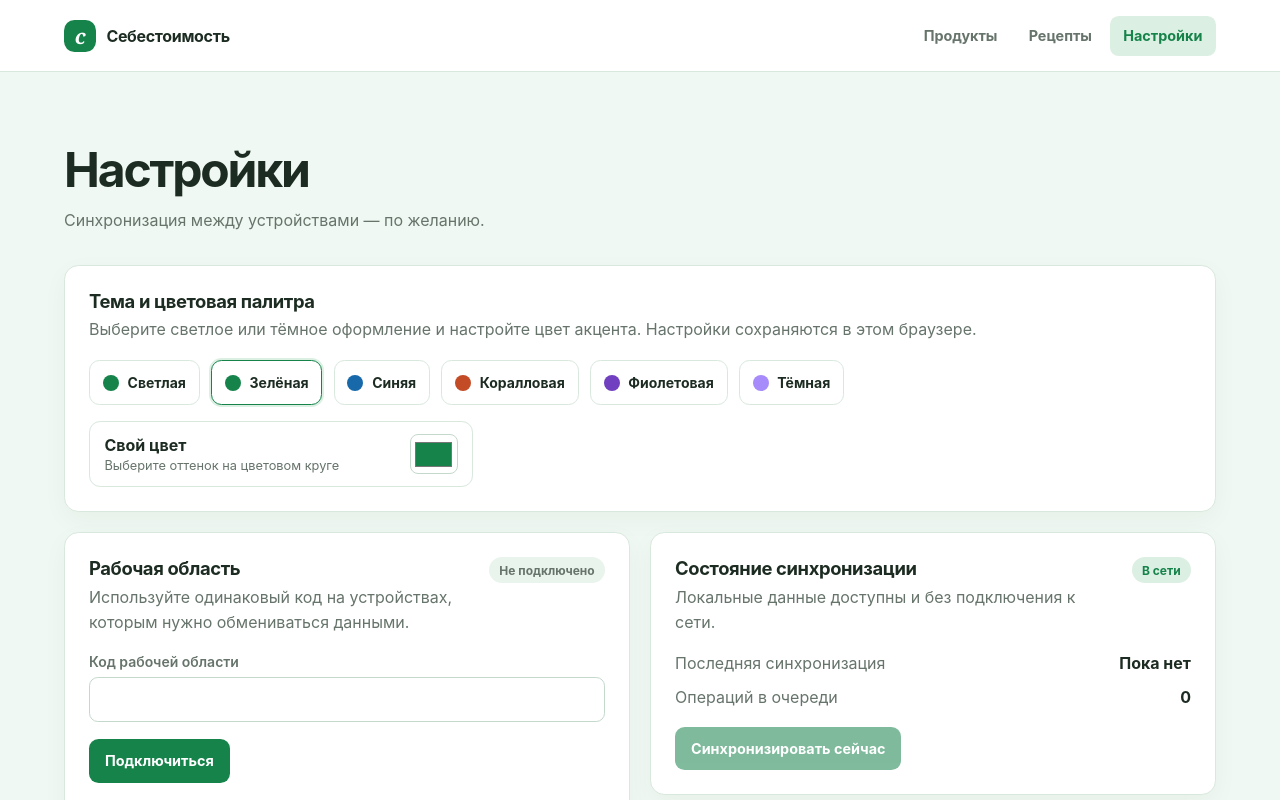
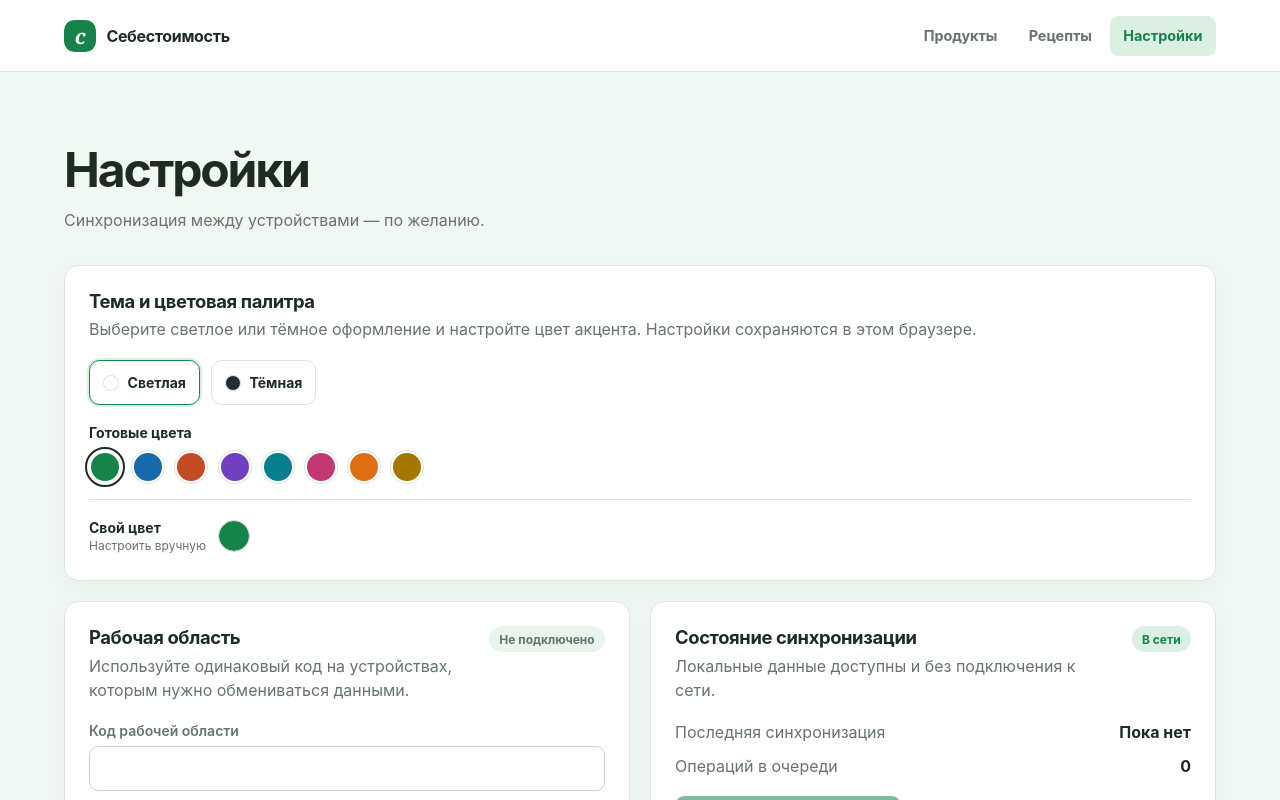
Before and after one commit to dersario/CostPrice, a React (Vite) app: page / in a window 1280 px wide. Both pictures are taken after a click on the button "Настройки". Shown: the top 800 px of the page. Built offline with nearby package versions, Linux system fonts and the light colour scheme; no server answers.

Commit message:
деплой

```diff
--- a/src/App.tsx
+++ b/src/App.tsx
@@ -14,6 +14,13 @@ type Page = 'products' | 'recipes' | 'detail' | 'settings'
 const LAST_SYNC_KEY = 'recipe-cost.last-sync-at'
 const THEME_KEY = 'recipe-cost.color-theme'
 const ACCENT_KEY = 'recipe-cost.custom-accent'
+const LEGACY_ACCENTS: Record<string, string> = {
+  green: '#16834b',
+  blue: '#1769aa',
+  terracotta: '#c34b26',
+  violet: '#7040c0',
+  dark: '#a78bfa',
+}
 
 function App() {
   const [page, setPage] = useState<Page>('products')
@@ -23,7 +30,7 @@ function App() {
   const [syncError, setSyncError] = useState<string | null>(null)
   const [lastSyncAt, setLastSyncAt] = useState<string | null>(null)
   const [queuedCount, setQueuedCount] = useState(0)
-  const [theme, setTheme] = useState<ColorTheme>('green')
+  const [theme, setTheme] = useState<ColorTheme>('light')
   const [customAccent, setCustomAccent] = useState<string | null>(null)
   const syncInProgress = useRef(false)
   const configured = isSupabaseConfigured()
@@ -45,8 +52,18 @@ function App() {
   useEffect(() => {
     try {
       const savedTheme = localStorage.getItem(THEME_KEY)
-      if (isColorTheme(savedTheme)) setTheme(savedTheme)
       const savedAccent = localStorage.getItem(ACCENT_KEY)
+      if (isColorTheme(savedTheme)) {
+        setTheme(savedTheme)
+      } else if (savedTheme && savedTheme !== 'light') {
+        setTheme('light')
+        localStorage.setItem(THEME_KEY, 'light')
+      }
+      const legacyAccent = savedTheme ? LEGACY_ACCENTS[savedTheme] : undefined
+      if (!savedAccent && legacyAccent) {
+        localStorage.setItem(ACCENT_KEY, legacyAccent)
+        setCustomAccent(legacyAccent)
+      }
       if (savedAccent && /^#[\da-f]{6}$/i.test(savedAccent)) {
         setCustomAccent(savedAccent)
       }
--- a/src/lib/themes.ts
+++ b/src/lib/themes.ts
@@ -1,10 +1,17 @@
 export const colorThemes = [
-  { id: 'light', name: 'Светлая', primary: '#16834b', surface: '#eff8f2' },
-  { id: 'green', name: 'Зелёная', primary: '#16834b', surface: '#eff8f2' },
-  { id: 'blue', name: 'Синяя', primary: '#1769aa', surface: '#edf5fc' },
-  { id: 'terracotta', name: 'Коралловая', primary: '#c34b26', surface: '#fff2ec' },
-  { id: 'violet', name: 'Фиолетовая', primary: '#7040c0', surface: '#f5f0fc' },
-  { id: 'dark', name: 'Тёмная', primary: '#a78bfa', surface: '#11151d' },
+  { id: 'light', name: 'Светлая' },
+  { id: 'dark', name: 'Тёмная' },
+] as const
+
+export const accentColors = [
+  { name: 'Зелёный', color: '#16834b' },
+  { name: 'Синий', color: '#1769aa' },
+  { name: 'Коралловый', color: '#c34b26' },
+  { name: 'Фиолетовый', color: '#7040c0' },
+  { name: 'Бирюзовый', color: '#087f8c' },
+  { name: 'Розовый', color: '#c23870' },
+  { name: 'Оранжевый', color: '#df6e13' },
+  { name: 'Золотой', color: '#a47700' },
 ] as const
 
 export type ColorTheme = (typeof colorThemes)[number]['id']
--- a/src/pages/Pages.module.css
+++ b/src/pages/Pages.module.css
@@ -453,44 +453,114 @@
   box-shadow: 0 0 0 2px var(--primary-soft);
 }
 
-.themeSwatch {
+.themePreview {
   width: 1rem;
   height: 1rem;
   border-radius: 50%;
+  border: 1px solid var(--border);
 }
 
-.colorPicker {
+.themePreviewlight {
+  background: #fff;
+}
+
+.themePreviewdark {
+  background: #252c38;
+}
+
+.accentSection {
+  display: grid;
+  gap: 0.65rem;
+  margin-top: 1.15rem;
+  color: var(--text);
+  font-size: 0.875rem;
+}
+
+.customAccentSection {
+  margin-top: 1rem;
+  padding-top: 1rem;
+  border-top: 1px solid var(--border);
+}
+
+.accentChoices {
   display: flex;
   align-items: center;
-  justify-content: space-between;
-  gap: 1rem;
-  max-width: 24rem;
-  margin-top: 1rem;
-  padding: 0.75rem 0.9rem;
-  border: 1px solid var(--border);
-  border-radius: 0.7rem;
-  color: var(--text);
-  background: var(--surface);
+  flex-wrap: wrap;
+  gap: 0.7rem;
 }
 
-.colorPicker span {
-  display: grid;
-  gap: 0.2rem;
+.accentSwatch,
+.customColorPicker {
+  width: 2rem;
+  height: 2rem;
+  border-radius: 50%;
 }
 
-.colorPicker small {
-  color: var(--muted);
-  font-size: 0.8rem;
+.accentSwatch {
+  border: 2px solid var(--surface);
+  outline: 1px solid var(--border);
+  background: var(--swatch-color);
+  cursor: pointer;
 }
 
-.colorPicker input {
-  width: 3rem;
-  height: 2.5rem;
-  padding: 0.15rem;
+.accentSwatchActive {
+  outline: 2px solid var(--text);
+  outline-offset: 2px;
+}
+
+.customColorChoice {
+  display: inline-flex;
+  align-items: center;
+  gap: 0.75rem;
+  min-height: 2.5rem;
+  color: var(--text);
+  cursor: pointer;
+}
+
+.customColorLabel {
+  display: grid;
+  gap: 0.15rem;
+}
+
+.customColorLabel strong {
+  font-size: 0.875rem;
+  font-weight: 700;
+}
+
+.customColorLabel small {
+  color: var(--muted);
+  font-size: 0.75rem;
+}
+
+.customColorPicker {
+  overflow: hidden;
   border: 1px solid var(--input-border);
-  border-radius: 0.5rem;
-  background: var(--surface);
+  padding: 0;
+  background: transparent;
   cursor: pointer;
+}
+
+.customColorChoice:hover .customColorPicker {
+  box-shadow: 0 0 0 3px var(--primary-soft);
+}
+
+.customColorPicker:focus-visible {
+  outline: 3px solid var(--primary-soft);
+  outline-offset: 2px;
+}
+
+.customColorPicker::-webkit-color-swatch-wrapper {
+  padding: 0;
+}
+
+.customColorPicker::-webkit-color-swatch {
+  border: 0;
+  border-radius: 50%;
+}
+
+.customColorPicker::-moz-color-swatch {
+  border: 0;
+  border-radius: 50%;
 }
 
 .statusPill {
--- a/src/pages/SettingsPage.tsx
+++ b/src/pages/SettingsPage.tsx
@@ -8,7 +8,7 @@ import {
   getWorkspaceCode,
   setWorkspaceCode,
 } from '../sync/workspace'
-import { colorThemes, type ColorTheme } from '../lib/themes'
+import { accentColors, colorThemes, type ColorTheme } from '../lib/themes'
 import styles from './Pages.module.css'
 
 interface SettingsPageProps {
@@ -45,6 +45,7 @@ export function SettingsPage({
   const [queueCount, setQueueCount] = useState(queuedCount)
   const [error, setError] = useState<string | null>(null)
   const [themeError, setThemeError] = useState<string | null>(null)
+  const selectedAccent = customAccent ?? accentColors[0].color
 
   useEffect(() => {
     try {
@@ -112,8 +113,6 @@ export function SettingsPage({
   function selectTheme(nextTheme: ColorTheme): void {
     try {
       localStorage.setItem('recipe-cost.color-theme', nextTheme)
-      localStorage.removeItem('recipe-cost.custom-accent')
-      onCustomAccentChange(null)
       onThemeChange(nextTheme)
       setThemeError(null)
     } catch (caught) {
@@ -121,7 +120,7 @@ export function SettingsPage({
     }
   }
 
-  function selectCustomAccent(color: string): void {
+  function selectAccent(color: string): void {
     try {
       localStorage.setItem('recipe-cost.custom-accent', color)
       onCustomAccentChange(color)
@@ -160,7 +159,7 @@ export function SettingsPage({
             </p>
           </div>
         </div>
-        <div aria-label="Цветовая схема" className={styles.themeChoices} role="group">
+        <div aria-label="Тема оформления" className={styles.themeChoices} role="group">
           {colorThemes.map((option) => (
             <button
               aria-pressed={theme === option.id}
@@ -173,31 +172,47 @@ export function SettingsPage({
               onClick={() => selectTheme(option.id)}
               type="button"
             >
-              <span
-                aria-hidden="true"
-                className={styles.themeSwatch}
-                style={{ backgroundColor: option.primary }}
-              />
+              <span aria-hidden="true" className={`${styles.themePreview} ${styles[`themePreview${option.id}`]}`} />
               <span>{option.name}</span>
             </button>
           ))}
         </div>
-        <label className={styles.colorPicker}>
-          <span>
+        <div className={styles.accentSection}>
+          <strong>Готовые цвета</strong>
+          <div aria-label="Цвет акцента" className={styles.accentChoices} role="group">
+            {accentColors.map((option) => (
+              <button
+                aria-label={option.name}
+                aria-pressed={selectedAccent === option.color}
+                className={
+                  selectedAccent === option.color
+                    ? `${styles.accentSwatch} ${styles.accentSwatchActive}`
+                    : styles.accentSwatch
+                }
+                key={option.color}
+                onClick={() => selectAccent(option.color)}
+                style={{ '--swatch-color': option.color } as React.CSSProperties}
+                title={option.name}
+                type="button"
+              />
+            ))}
+          </div>
+        </div>
+        <div className={styles.customAccentSection}>
+          <label className={styles.customColorChoice} title="Свой цвет">
+            <span className={styles.customColorLabel}>
               <strong>Свой цвет</strong>
-            <small>Выберите оттенок на цветовом круге</small>
+              <small>Настроить вручную</small>
             </span>
             <input
-            aria-label="Выбрать цвет акцента на цветовом круге"
-            onChange={(event) => selectCustomAccent(event.currentTarget.value)}
+              aria-label="Выбрать свой цвет акцента"
+              className={styles.customColorPicker}
+              onChange={(event) => selectAccent(event.currentTarget.value)}
               type="color"
-            value={
-              customAccent ??
-              colorThemes.find((option) => option.id === theme)?.primary ??
-              '#16834b'
-            }
+              value={customAccent ?? '#16834b'}
             />
           </label>
+        </div>
       </section>
 
       <div className={styles.settingsGrid}>
--- a/src/sync/synchronize.ts
+++ b/src/sync/synchronize.ts
@@ -131,7 +131,7 @@ async function fetchRemoteRows(
       .order('id', { ascending: true })
       .range(offset, offset + REMOTE_PAGE_SIZE - 1)
     if (error) {
-      throw new Error(`Не удалось загрузить ${remoteTables[entity]}: ${error.message}`)
+      throw new Error(formatRemoteError('загрузить', remoteTables[entity], error))
     }
 
     const page = (data ?? []) as RemoteRow[]
@@ -196,7 +196,7 @@ async function pushPendingChanges(
       .from(remoteTables[entity])
       .upsert(rows, { onConflict: 'workspace_id,id' })
     if (error) {
-      throw new Error(`Не удалось отправить ${remoteTables[entity]}: ${error.message}`)
+      throw new Error(formatRemoteError('отправить', remoteTables[entity], error))
     }
 
     await db.syncQueue.bulkDelete(acknowledgedOperationIds)
@@ -204,6 +204,18 @@ async function pushPendingChanges(
   }
 
   return pushed
+}
+
+function formatRemoteError(
+  action: 'загрузить' | 'отправить',
+  table: string,
+  error: { code?: string; message: string },
+): string {
+  if (error.code === 'PGRST205') {
+    return `Таблица public.${table} не найдена в Supabase или кэш схемы устарел. Выполните supabase/schema.sql в SQL Editor проекта. Если таблица уже создана, обновите кэш командой NOTIFY pgrst, 'reload schema'; затем повторите синхронизацию.`
+  }
+
+  return `Не удалось ${action} ${table}: ${error.message}`
 }
 
 function getLatestOperations(
--- a/vite.config.ts
+++ b/vite.config.ts
@@ -18,4 +18,5 @@ export default defineConfig({
       },
     }),
   ],
+  base: '/CostPrice/',
 })
```
Also changed, not shown: src/index.css (+5 -53 lines), 2 other files (tests, documents, lock files or other folders). Lines whose indentation alone changed are shown as unchanged.
